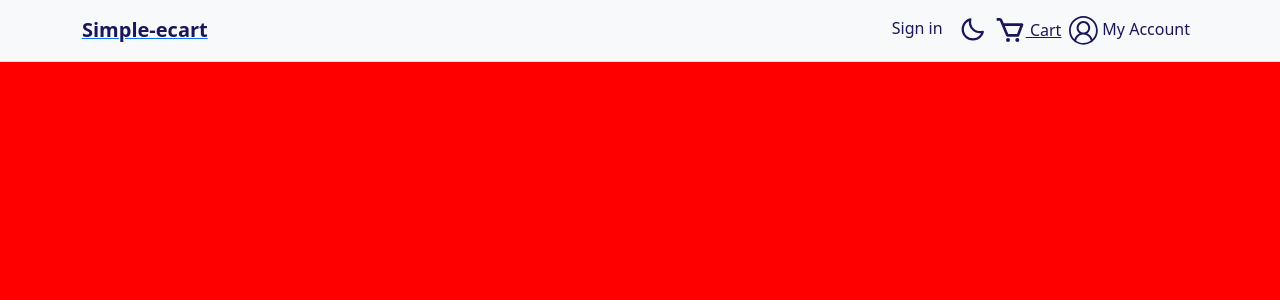
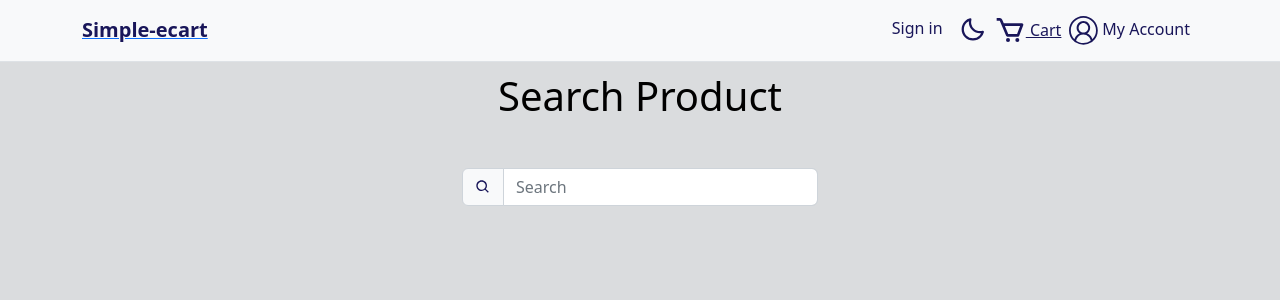
Before and after one commit to neelendrareddy9001/simple-Ecom-cart, a React (Create React App) app: page / in a window 1280 px wide. Shown: the top 300 px of the page. Built offline with nearby package versions, Linux system fonts and the light colour scheme; no server answers.

Commit message:
Home component and react-filter-search package installed

```diff
--- a/package.json
+++ b/package.json
@@ -11,7 +11,9 @@
     "react": "^18.2.0",
     "react-bootstrap": "^2.7.0",
     "react-dom": "^18.2.0",
+    "react-filter-search": "^1.1.11",
     "react-icons": "^4.7.1",
+    "react-phone-input-2": "^2.15.1",
     "react-scripts": "5.0.1",
     "react-use-cart": "^1.13.0",
     "web-vitals": "^2.1.4"
--- a/src/pages/Home.js
+++ b/src/pages/Home.js
@@ -1,11 +1,55 @@
-import React from 'react'
+import React, { useEffect, useState } from "react";
+import { Container, Row, Col, InputGroup, FormControl } from "react-bootstrap";
+import { useThemeHook } from "../GlobalComponents/ThemeProvider";
+import { BiSearch } from "react-icons/bi";
+import SearchFilter from "react-filter-search";
 
 const Home = () => {
-    return (
-        <div style={{height : '100vh', width : '100vw', background : 'red'}}>
-            Home Page
-        </div>
-    )
-}
+  const [theme] = useThemeHook();
+  const [searchInput, setSearchInput] = useState();
+  const [productData, setProductData] = useState([]);
 
-export default Home
+  async function getResponse() {
+    const res = fetch("https://fakestoreapi.com/products")
+      .then((res) => res.json())
+      .then((json) => console.log(json));
+  }
+  useEffect(() => {
+    getResponse();
+    console.log(productData);
+  }, []);
+  return (
+    <Container className="py-4">
+      <Row className="justify-content-center">
+        <Col xs={10} md={7} lg={6} xl={4} className="mb-3 mx-auto text-center">
+          <h1 className={theme ? "text-light my-5" : "text-black my-5"}>
+            Search Product
+          </h1>
+          <InputGroup className="mb-3">
+            <InputGroup.Text
+              className={
+                theme
+                  ? "bg-black text-dark-primary"
+                  : "bg-light text-light-primary"
+              }
+            >
+              <BiSearch />
+            </InputGroup.Text>
+            <FormControl
+              placeholder="Search"
+              value={searchInput}
+              onChange={(e) => setSearchInput(e.target.value)}
+              className={
+                theme
+                  ? "bg-light-black text-light"
+                  : "bg-light-text-light-primary"
+              }
+            />
+          </InputGroup>
+        </Col>
+      </Row>
+    </Container>
+  );
+};
+
+export default Home;
```
Also changed, not shown: src/pages/Register.js (+74 -24 lines), 1 other file (tests, documents, lock files or other folders).
